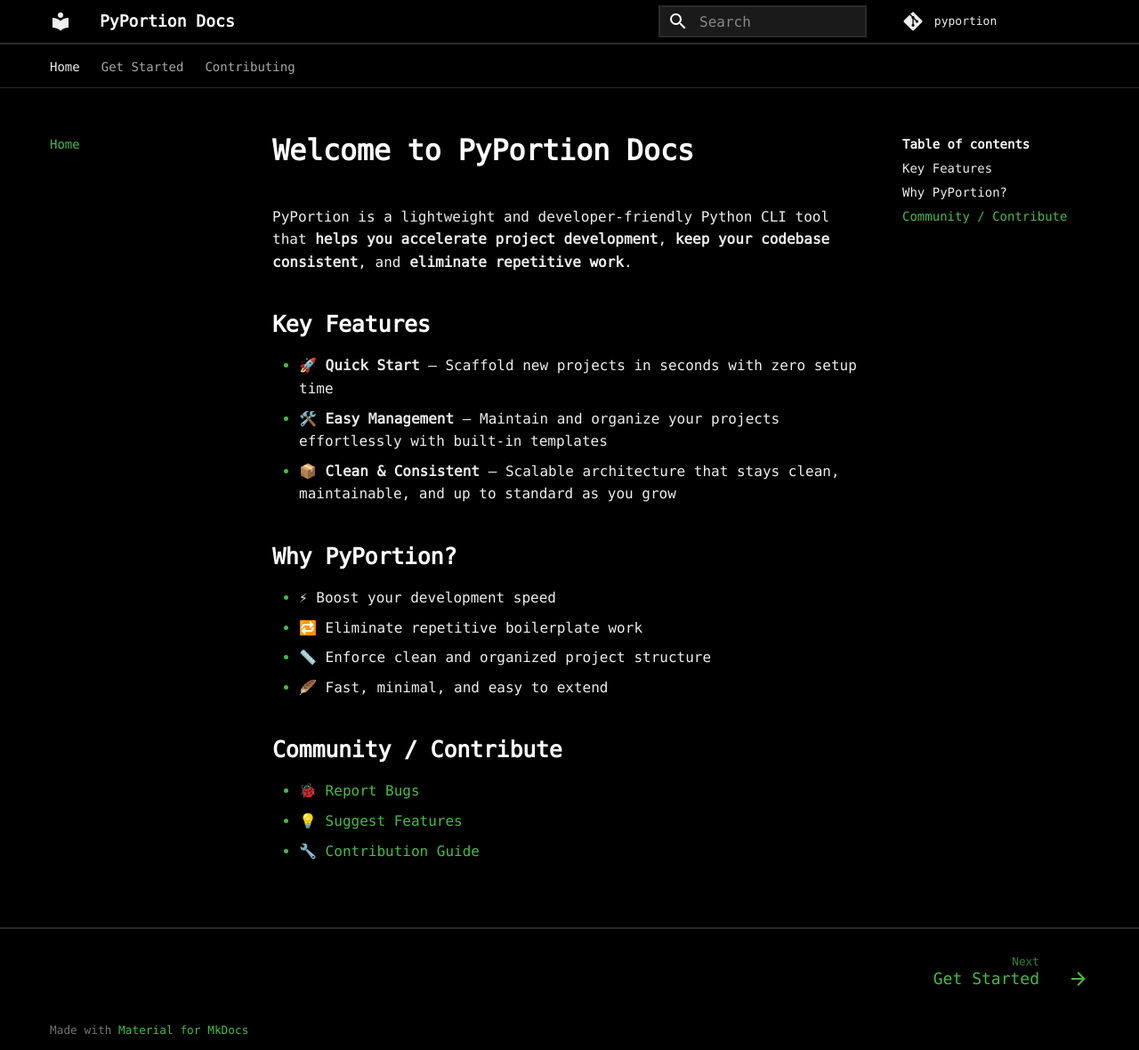
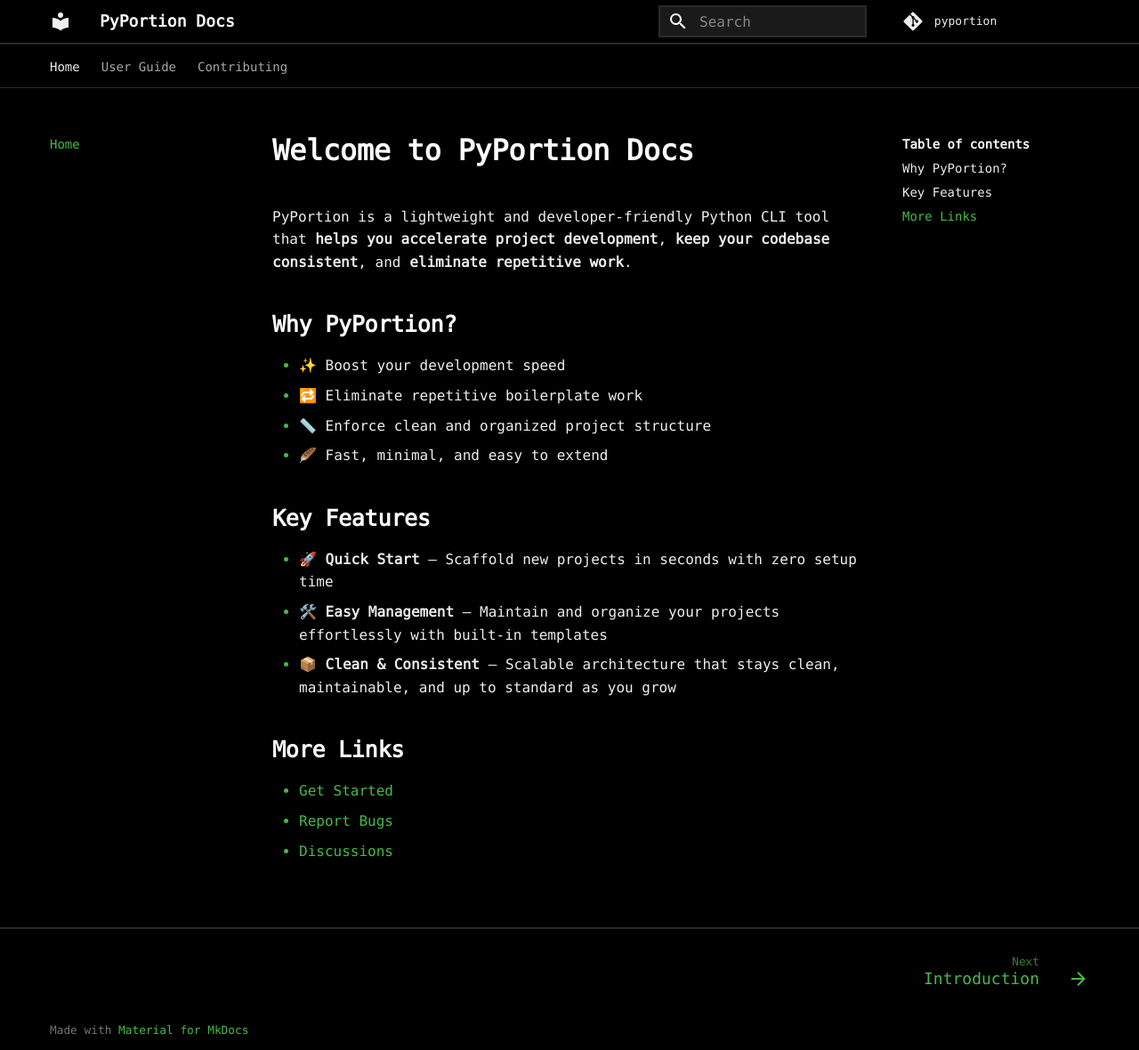
Before and after one commit to pyportion/pyportion, an MkDocs documentation site: the page built from docs/pages/index.md, in a window 1280 px wide and 1180 px high. Shown: the whole window at 89% size. Built offline with MkDocs 1.6.1 and Material for MkDocs 9.7.7, drawn with Linux system fonts in a browser that asks for light colours; comment, search, counter and statistics services are not loaded.

Commit message:
Added user guide

```diff
--- a/docs/pages/index.md
+++ b/docs/pages/index.md
@@ -2,22 +2,21 @@
 
 PyPortion is a lightweight and developer-friendly Python CLI tool that **helps you accelerate project development**, **keep your codebase consistent**, and **eliminate repetitive work**.
 
-
-## Key Features
-
-- 🚀 **Quick Start** – Scaffold new projects in seconds with zero setup time
-- 🛠️ **Easy Management** – Maintain and organize your projects effortlessly with built-in templates
-- 📦 **Clean & Consistent** – Scalable architecture that stays clean, maintainable, and up to standard as you grow
-
 ## Why PyPortion?
 
--   ⚡ Boost your development speed
+-   ✨ Boost your development speed
 -   🔁 Eliminate repetitive boilerplate work
 -   📏 Enforce clean and organized project structure
 -   🪶 Fast, minimal, and easy to extend
 
-## Community / Contribute
+## Key Features
 
-* 🐞 [Report Bugs](https://github.com/atharabia/pyportion/issues)
-* 💡 [Suggest Features](https://github.com/atharabia/pyportion/discussions)
-* 🔧 [Contribution Guide](https://github.com/atharabia/pyportion/blob/main/.github/CONTRIBUTING.md)
+-   🚀 **Quick Start** – Scaffold new projects in seconds with zero setup time
+-   🛠️ **Easy Management** – Maintain and organize your projects effortlessly with built-in templates
+-   📦 **Clean & Consistent** – Scalable architecture that stays clean, maintainable, and up to standard as you grow
+
+## More Links
+
+-   [Get Started](/pages/get-started/)
+-   [Report Bugs](https://github.com/atharabia/pyportion/issues)
+-   [Discussions](https://github.com/atharabia/pyportion/discussions)
--- a/mkdocs.yml
+++ b/mkdocs.yml
@@ -48,5 +48,7 @@
 
 nav:
     - Home: pages/index.md
-    - Get Started: pages/get-started.md
+    - User Guide:
+        - Introduction: pages/user-guide.md
+        - Get Started: pages/get-started.md
     - Contributing: pages/contributing.md
```
Also changed, not shown: docs/pages/get-started.md (+1 -4 lines), docs/pages/user-guide.md (added, +9 -0 lines).
